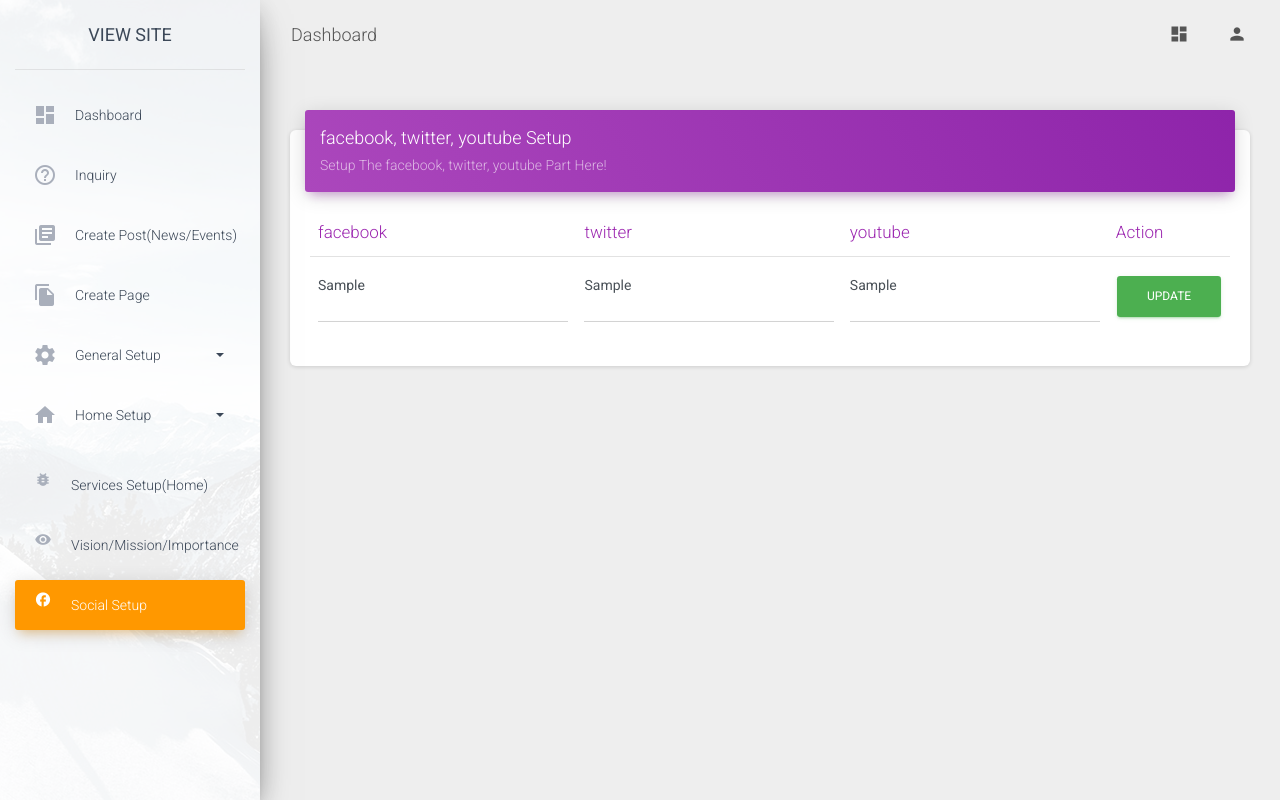
After one commit to timusumit/tucirweb, a CodeIgniter app: page /database/admin/social_setup in a window 1280 px wide. The commit adds this page. Run offline with CodeIgniter, Linux system fonts and the light colour scheme; a user stored in the database is signed in; data comes from the database, SQL or seed files in the repository; tables that the repository leaves empty or names only in its code hold one stand-in row (values such as "Sample post"); some libraries are stand-ins or nearby versions.

```diff
--- a/application/controllers/Post.php
+++ b/application/controllers/Post.php
@@ -38,4 +38,9 @@
         $data['get_news']=$this->create_post_model->get_news();
         $this->display('news',$data);
     }
+
+    public function events(){
+        $data['get_events']=$this->create_post_model->get_events();
+        $this->display('events',$data);
+    }
 }
--- /dev/null
+++ b/application/controllers/admin/Social_setup.php
@@ -0,0 +1,26 @@
+<?php
+include_once(APPPATH.'controllers/Admin_controller.php');
+class Social_setup extends Admin_controller{
+
+	public function __construct(){
+		parent::__construct();
+		$this->load->model('social_setup_model');
+		$this->load->model('user_model');
+		$this->load->helper(array('form', 'url'));
+        $this->load->library(array('session', 'form_validation'));
+	}
+public function index(){
+	$data['social_setup']=$this->social_setup_model->get_social();
+	$data['titlename']=$this->user_model->get_logged_user();
+	$this->display('admin/social_setup',$data);
+}
+
+public function add(){
+
+		$this->social_setup_model->set_social();
+		redirect('admin/social_setup');
+
+}
+
+/* write above here */
+}
--- /dev/null
+++ b/application/models/Social_setup_model.php
@@ -0,0 +1,35 @@
+<?php
+class Social_setup_model extends CI_Model {
+
+    public function __construct()
+    {
+        $this->load->database();
+        $this->load->helper('url');
+
+    }
+
+
+    public function set_social(){
+    	$data=array(
+    	'facebook'=>$this->input->post('facebook'),
+    	'twitter'=>$this->input->post('twitter'),
+    	'youtube'=>$this->input->post('youtube'),
+    	);
+      // print_r($data);exit;
+
+
+
+    		$this->db->where('social_id',1);
+    		return $this->db->update('social_setup',$data);
+
+
+    }
+
+    public function get_social(){
+        $this->db->limit(1);
+    	$query=$this->db->get_where('social_setup');
+
+    	return $query->result_array();
+    }
+/* write above here */
+}
--- a/application/views/admin/create_post.php
+++ b/application/views/admin/create_post.php
@@ -16,12 +16,12 @@
         						<thead class="text-primary">
 
                       <tr>
-        								 <th width="40%">Post Title</th><th width="15%">Content</th><th width="15%">Author</th><th width="15%">Image</th><th>Date</th><th width="15%">Action</th>
+        								 <th>Post Title</th><th>Post Type</th><th>Event Location</th><th>Content</th><th>Author</th><th>Image</th><th>Date</th><th width="15%">Action</th>
         							</tr>
         						</thead>
         						<tbody>
                       <?php foreach($create_post as $key=>$data): ?>
-        					<tr><td><?php echo $data['post_title'] ?></td><td><?php echo $data['post_content'] ?></td><td><?php echo $data['post_author'] ?></td><td>
+        					<tr><td><?php echo $data['post_title'] ?></td><td><?php echo $data['post_type'] ?></td><td><?php echo $data['event_location'] ?></td><td><?php echo $data['post_content'] ?></td><td><?php echo $data['post_author'] ?></td><td>
                   <?php if($data['post_image_name']!='no_image'){ ?>
                     <img style="width:80px;" src="<?php echo base_url('site_assets/uploads/blog/'.$data['post_image_name']) ?>">
                       <?php }?>
--- /dev/null
+++ b/application/views/admin/social_setup.php
@@ -0,0 +1,45 @@
+  <div class="content">
+        <div class="container-fluid">
+
+<div class="row">
+
+                	<div class="col-lg-12">
+                	<div class="card">
+                    <div class="card-header card-header-primary">
+                  <h4 class="card-title ">facebook, twitter, youtube Setup</h4>
+                  <p class="card-category">Setup The facebook, twitter, youtube Part Here!</p>
+                </div>
+                		<div class="card-body">
+                      <div class="col-lg-12 text-right"></div>
+        					<?php echo form_open('admin/social_setup/add')?>
+                  <table class="table table-hover">
+
+        						<thead class="text-primary">
+
+                      <tr>
+        								 <th width="30%">facebook</th><th width="30%%">twitter</th><th width="30%">youtube</th><th width="10%">Action</th>
+        							</tr>
+        						</thead>
+        						<tbody>
+        						<?php  foreach ($social_setup as $key=>$data):?>
+
+                      <tr>
+        								<td>
+                          <textarea class="form-control" name="facebook" id="facebook"><?php echo $data['facebook'] ?></textarea>
+                          </td>
+                        <td><textarea class="form-control" name="twitter" id="twitter"><?php echo $data['twitter'] ?></textarea> </td>
+                        <td><textarea class="form-control" name="youtube" id="youtube"><?php echo $data['youtube'] ?></textarea> </td>
+                        <td><button type="submit" class="btn btn-success">UPDATE</buttom></td>
+        							</tr>
+        						<?php endforeach; ?>
+                    </tbody>
+        					</table>
+                  <?php echo form_close(); ?>
+
+</div>
+</div>
+                	</div>
+
+            </div>
+</div>
+</div>
--- a/application/views/admin_templates/sidebar.php
+++ b/application/views/admin_templates/sidebar.php
@@ -30,18 +30,18 @@
           </li>
 
 
-          <li class="nav-item  <?php if ($classvalue=='appointments') echo "active" ?>  ">
+        <!--   <li class="nav-item  <?php if ($classvalue=='appointments') echo "active" ?>  ">
             <a class="nav-link" href="<?php echo base_url('admin/appointments') ?>">
               <i class="material-icons">person</i>
               <p>Appointments</p>
             </a>
-          </li>
+          </li> -->
 
 
           <li class="nav-item   <?php if ($classvalue=='create_post') echo "active" ?>  ">
             <a class="nav-link" href="<?php echo base_url('admin/create_post') ?>">
               <i class="material-icons">library_books</i>
-              <p>Create Post(Blog)</p>
+              <p>Create Post(News/Events)</p>
             </a>
           </li>
             <li class="nav-item   <?php if ($classvalue=='create_page') echo "active" ?>  ">
@@ -91,14 +91,14 @@
             </div>
           </li>
 
-          <li class="nav-item ">
+         <li class="nav-item ">
             <a class="nav-link collapsed" data-toggle="collapse" href="#home_setup" aria-expanded="false">
               <i class="material-icons">home</i>
               <p> Home Setup
                 <b class="caret"></b>
               </p>
             </a>
-            <div class="collapse <?php if ($classvalue=='vmi_setup' or $classvalue=='services_setup')   echo "show"?>" id="home_setup" style="">
+            <div class="collapse <?php if ($classvalue=='vmi_setup' or $classvalue=='services_setup' or $classvalue=='social_setup' )   echo "show"?>" id="home_setup" style="">
               <ul class="nav">
 
                    <li class="nav-item <?php if ($classvalue=='services_setup') echo "active" ?> ">
@@ -111,6 +111,12 @@
                   <a class="nav-link" href="<?php echo base_url('admin/vmi_setup'); ?>">
                     <i class="material-icons">visibility</i>
                     <p>Vision/Mission/Importance</p>
+                  </a>
+                  </li>
+                  <li class="nav-item <?php if ($classvalue=='social_setup') echo "active" ?> ">
+                  <a class="nav-link" href="<?php echo base_url('admin/social_setup'); ?>">
+                    <i class="material-icons">facebook</i>
+                    <p>Social Setup</p>
                   </a>
                   </li>
 
```
Also changed, not shown: application/views/events.php (added, +83 -0 lines).
